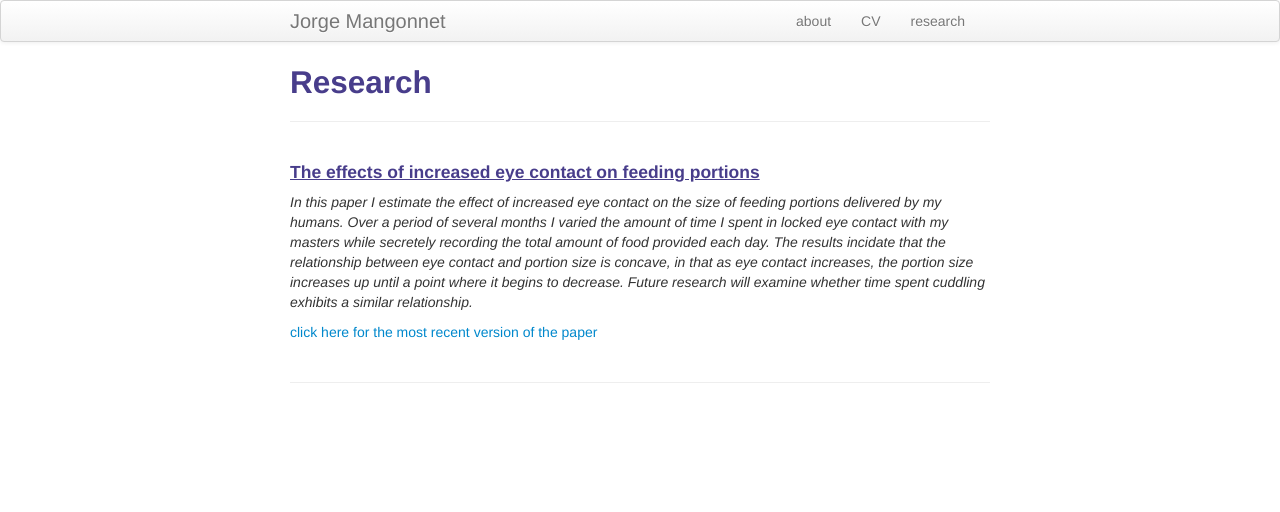
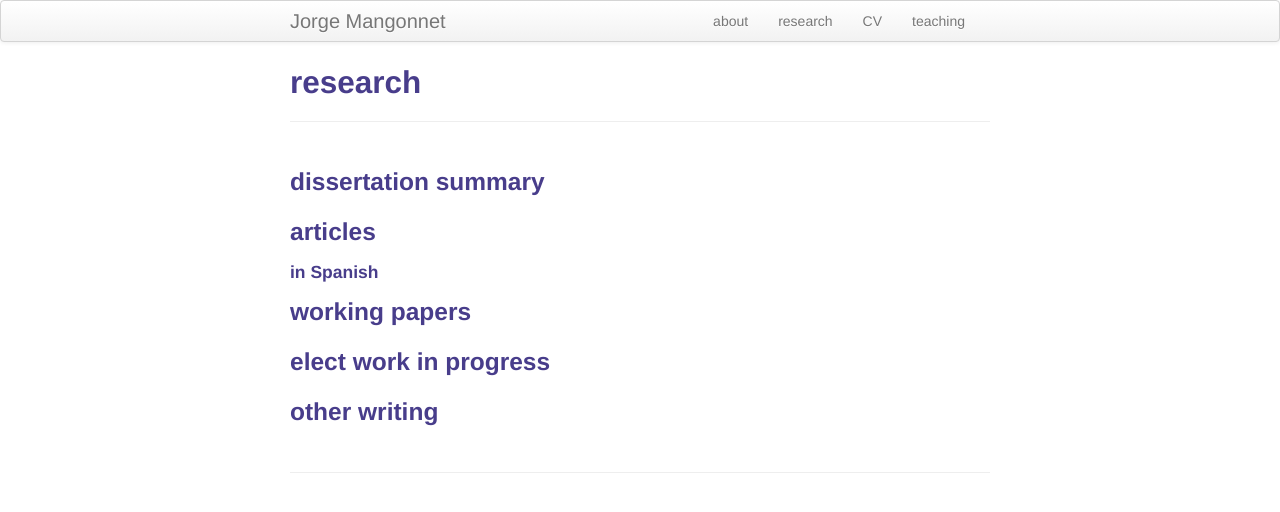
Before and after one commit to mangonnet/mangonnet.github.io, a Jekyll site: the page built from pages/research.md, in a window 1280 px wide. Shown: the top 512 px of the page. Built offline with Jekyll 4.4.1, drawn with Linux system fonts in a browser that asks for light colours.

Commit message:
update my website

```diff
--- a/_includes/themes/twitter/default.html
+++ b/_includes/themes/twitter/default.html
@@ -36,8 +36,9 @@
           <a class="brand" href="{{ HOME_PATH }}">{{ site.title }}</a>
           <ul class="nav">
               <li><a href="{{ BASE_PATH }}/pages/about.html">about</a></li>
+              <li><a href="{{ BASE_PATH }}/pages/research.html">research</a></li>
               <li><a href="{{ BASE_PATH }}/assets/CV.pdf">CV</a></li>
-              <li><a href="{{ BASE_PATH }}/pages/research.html">research</a></li>
+              <li><a href="{{ BASE_PATH }}/pages/teaching.html">teaching</a></li>
           </ul>
         </div>
       </div>
--- a/pages/research.md
+++ b/pages/research.md
@@ -1,15 +1,27 @@
 ---
 layout: page
-title: Research
-description: Blue Ham's research
+title: research
+description: Jorge Mangonnet's research
 ---
+
+### <a name="dissertation summary"></a>dissertation summary
+
+
+### <a name="articles"></a>articles
+
+#### in Spanish
+
+
+### <a name="working papers"></a>working papers
+
+
+### <a name="select work in progress"></a>elect work in progress
+
+
+### other writing
 
 
 
-#### <u>The effects of increased eye contact on feeding portions</u>
-*In this paper I estimate the effect of increased eye contact on the size of feeding portions delivered by my humans. Over a period of several months I varied the amount of time I spent in locked eye contact with my masters while secretely recording the total amount of food provided each day. The results incidate that the relationship between eye contact and portion size is concave, in that as eye contact increases, the portion size increases up until a point where it begins to decrease. Future research will examine whether time spent cuddling exhibits a similar relationship.*
-
-[click here for the most recent version of the paper]({{ BASE_PATH}}/pages/working_papers/sample-working-paper.pdf)
 
 
 <!-- Note: this is how to write a comment in HTML. Everything in here won't show up on your webpage.-->
```
